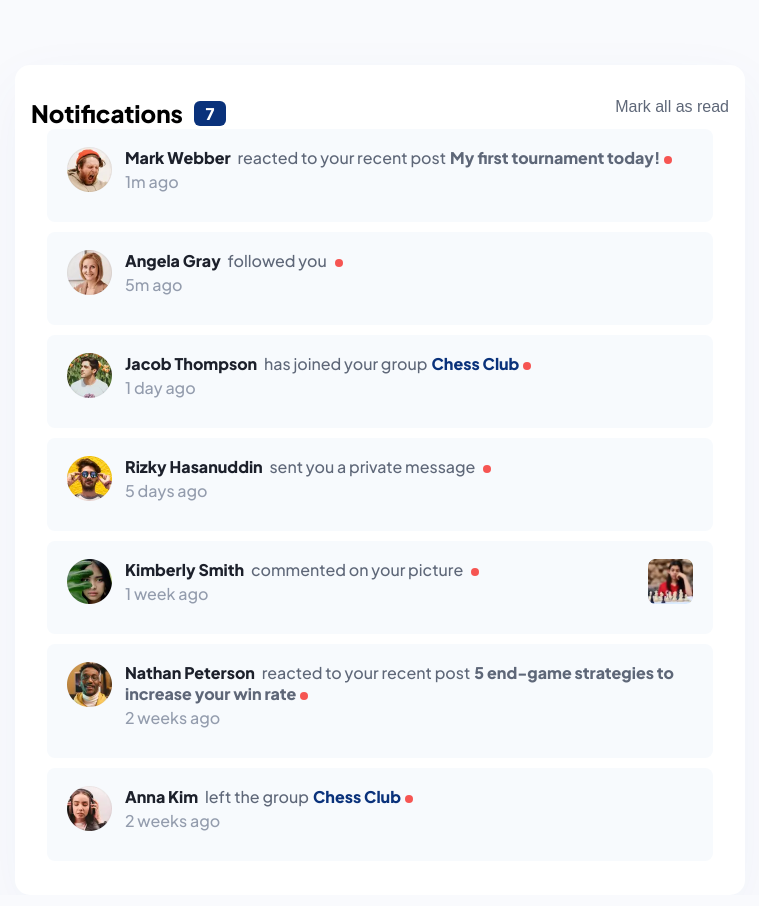
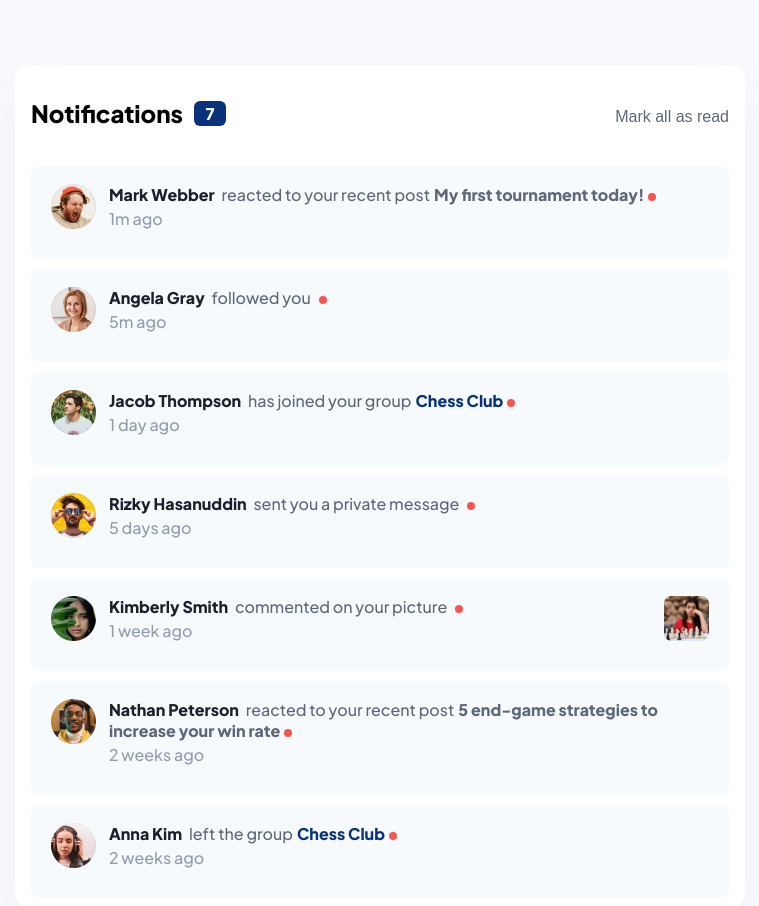
Before and after one commit to HarLey021/Notification-Page, a React (Vite) app: page / in a window 1280 px wide. Shown: the top 906 px of the page, without its empty margins (260-1019 px from the left). Built offline with nearby package versions, Linux system fonts and the light colour scheme.

Commit message:
corrected scrollable layout

```diff
--- a/src/Components/notifcation box/NotificationBox.tsx
+++ b/src/Components/notifcation box/NotificationBox.tsx
@@ -51,7 +51,6 @@ const MainContainer = styled.div`
   .sep {
     flex: 1;
     overflow-y: auto;
-    padding: 0 16px 24px;
     -webkit-overflow-scrolling: touch;
   }
 
@@ -68,15 +67,15 @@ const HeaderContainer = styled.div`
   top: 0;
   z-index: 10;
   width: 100%;
-  height: 50px;
+  height: 60px;
   display: flex;
   justify-content: space-between;
-  margin-bottom: 48px;
+  margin-bottom: 24px;
   padding-top: 24px;
   background-color: #fff;
 
   @media (min-width: 1080px) {
-    height: 30px;
+    height: 70px;
     margin-bottom: 31px;
     padding-top: 33px;
   }
--- a/src/Styles/GlobalStyles.ts
+++ b/src/Styles/GlobalStyles.ts
@@ -18,7 +18,7 @@ const GlobalStyle = createGlobalStyle`
         justify-content: center;
         align-items: center;
         padding-top: 65px;
-        /* padding-bottom: 90px; */
+        padding-bottom: 90px;
         }
     }
 `;
```
